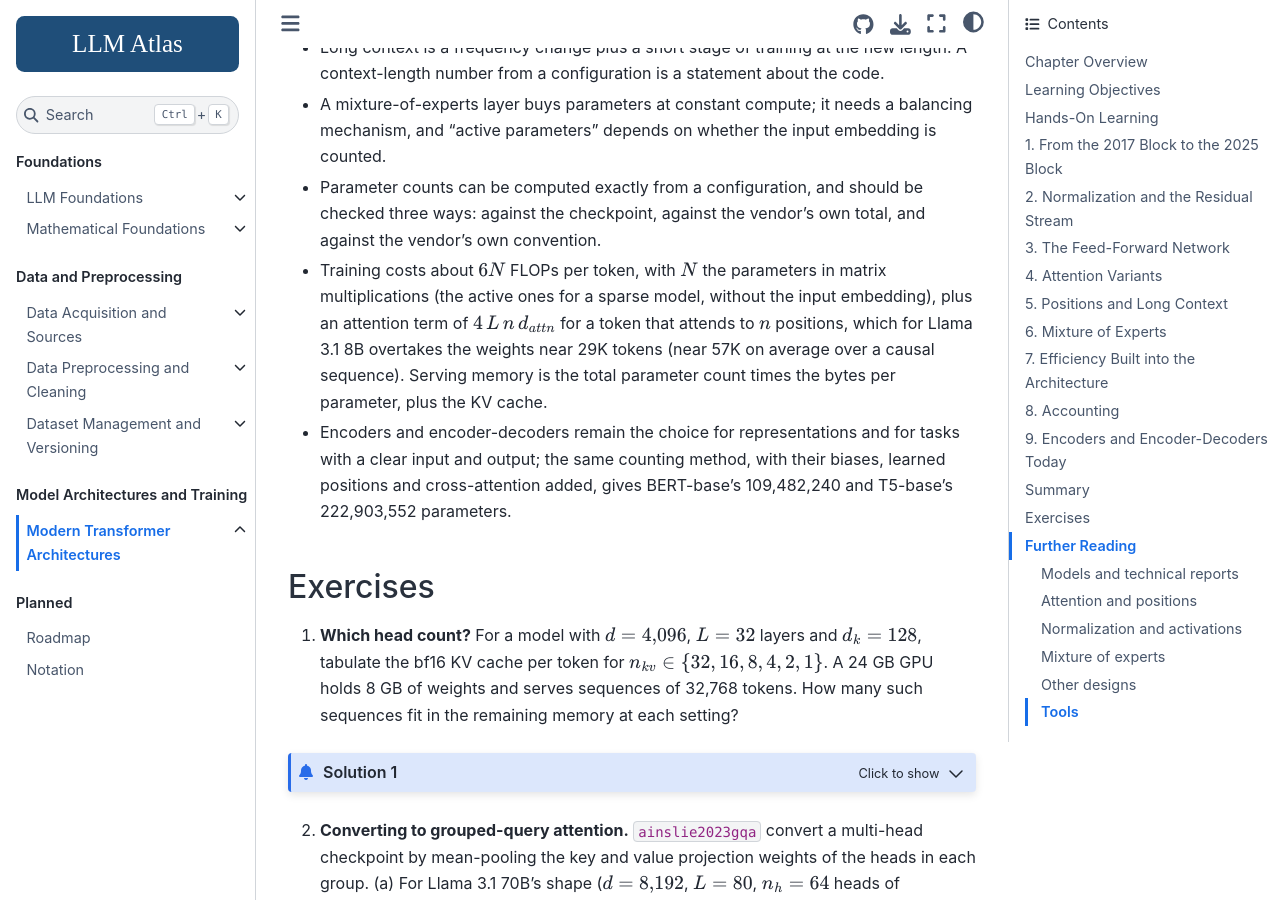
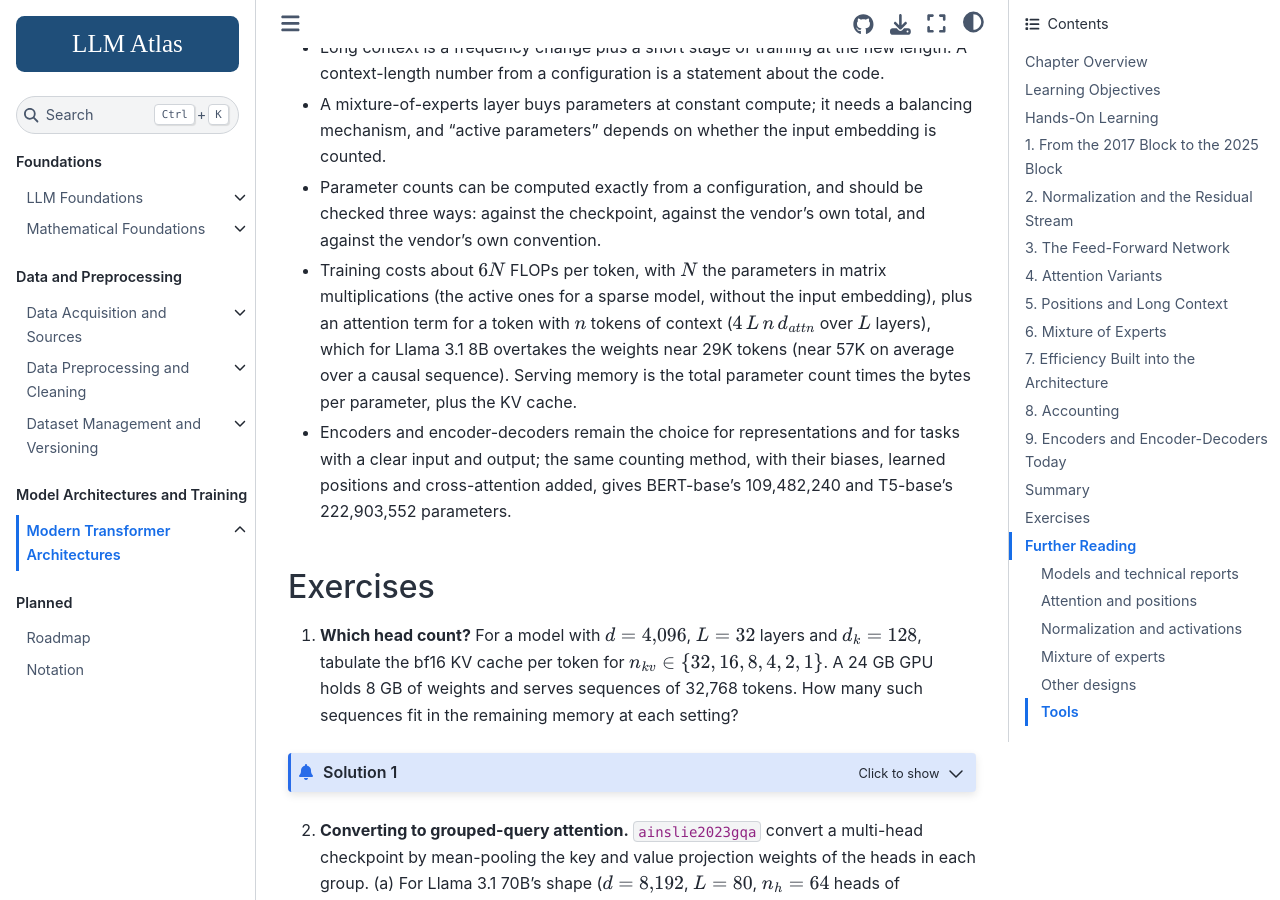
Before and after one commit to Beaker12/llmatlas, a Jupyter Book: the page built from chapters/06-architectures/index.md, in a window 1280 px wide and 900 px high, scrolled down 47647 px. Built offline with Jupyter Book 1.0.4 settings and Sphinx 7.4.7 and the Sphinx Book theme 1.1.4, drawn with Linux system fonts in a browser that asks for light colours; pages that are not in the unit, such as notebooks, are missing from menus; cross-references to code outside the pages are shown as plain code; some of the changed text lies outside the part shown.

```diff
--- a/chapters/06-architectures/index.md
+++ b/chapters/06-architectures/index.md
@@ -1079,7 +1079,7 @@
 
 First, the embedding lookup is not a multiplication, so $N$ should exclude the input embedding table. The output projection is a multiplication and stays in. For a sparse model, $N$ is the *active* count, with the router included.
 
-Second, attention adds a term proportional to the context length $n$, which the $6N$ rule omits. A token that attends to $n$ positions scores them against its query ($n\,d_{attn}$ multiply-adds per layer, with $d_{attn} = n_h d_k$ the attention width) and then takes the weighted sum of their values (another $n\,d_{attn}$). Over $L$ layers that is $4\,L\,n\,d_{attn}$ FLOPs, the count of {ref}`sec-ch2-flops`. {cite:t}`kaplan2020scaling` write the forward pass per token as $2N + 2\,L\,n\,d_{attn}$, half of this term, which is also the average over a causal sequence of $n$ tokens, where the mean token attends to $n/2$ positions; training is three times the forward pass. For Llama 3.1 8B the last token of a 131,072-token sequence attends to 131,072 earlier positions and costs $4 \times 32 \times 131{,}072 \times 4{,}096 = 68.7$ GFLOPs in the attention term of the forward pass, against $2N = 2 \times 7.50\text{B} = 15.0$ GFLOPs for the weights, 4.6 times as much. Averaged over the sequence the term is 34.4 GFLOPs, still 2.3 times $2N$. At $n = d_{attn} = 4{,}096$ the attention term is 12.5% of the total (6.7% for the average), so at short context the $6N$ rule is a good approximation and at 128K it is not. {numref}`fig-ch6-flops-context` follows both terms from short to long context.
+Second, attention adds a term proportional to the context length $n$, which the $6N$ rule omits. A token with $n$ tokens of context scores them against its query ($n\,d_{attn}$ multiply-adds per layer, with $d_{attn} = n_h d_k$ the attention width) and then takes the weighted sum of their values (another $n\,d_{attn}$). Over $L$ layers that is $4\,L\,n\,d_{attn}$ FLOPs, the count of {ref}`sec-ch2-flops`. {cite:t}`kaplan2020scaling` write the forward pass per token as $2N + 2\,L\,n\,d_{attn}$, half of this term, which is also the average over a causal sequence of $n$ tokens, where the mean token attends to $n/2$ positions; training is three times the forward pass. For Llama 3.1 8B the last token of a 131,072-token sequence attends to 131,072 earlier positions and costs $4 \times 32 \times 131{,}072 \times 4{,}096 = 68.7$ GFLOPs in the attention term of the forward pass, against $2N = 2 \times 7.50\text{B} = 15.0$ GFLOPs for the weights, 4.6 times as much. Averaged over the sequence the term is 34.4 GFLOPs, still 2.3 times $2N$. At $n = d_{attn} = 4{,}096$ the attention term is 12.5% of the total (6.7% for the average), so at short context the $6N$ rule is a good approximation and at 128K it is not. {numref}`fig-ch6-flops-context` follows both terms from short to long context.
 
 :::{figure} figures/flops-context.*
 :name: fig-ch6-flops-context
@@ -1087,7 +1087,7 @@
 :width: 100%
 
 Llama 3.1 8B's forward cost per token: the weights' $2N = 15.0$ GFLOPs against the
-attention term $4\,L\,n\,d_{attn}$ of a token that attends to $n$ positions. At
+attention term of a token with $n$ tokens of context, $4\,L\,n\,d_{attn}$ over $L$ layers. At
 $n = d_{attn} = 4{,}096$ attention is 12.5% of the total; it equals the weights near
 29K tokens and is 4.6 times the weights at 128K. The dashed line, $2\,L\,n\,d_{attn}$,
 is the average over a causal sequence of $n$ tokens (the term in Kaplan et al.'s count);
@@ -1183,7 +1183,7 @@
 - Long context is a frequency change plus a short stage of training at the new length. A context-length number from a configuration is a statement about the code.
 - A mixture-of-experts layer buys parameters at constant compute; it needs a balancing mechanism, and "active parameters" depends on whether the input embedding is counted.
 - Parameter counts can be computed exactly from a configuration, and should be checked three ways: against the checkpoint, against the vendor's own total, and against the vendor's own convention.
-- Training costs about $6N$ FLOPs per token, with $N$ the parameters in matrix multiplications (the active ones for a sparse model, without the input embedding), plus an attention term of $4\,L\,n\,d_{attn}$ for a token that attends to $n$ positions, which for Llama 3.1 8B overtakes the weights near 29K tokens (near 57K on average over a causal sequence). Serving memory is the total parameter count times the bytes per parameter, plus the KV cache.
+- Training costs about $6N$ FLOPs per token, with $N$ the parameters in matrix multiplications (the active ones for a sparse model, without the input embedding), plus an attention term for a token with $n$ tokens of context ($4\,L\,n\,d_{attn}$ over $L$ layers), which for Llama 3.1 8B overtakes the weights near 29K tokens (near 57K on average over a causal sequence). Serving memory is the total parameter count times the bytes per parameter, plus the KV cache.
 - Encoders and encoder-decoders remain the choice for representations and for tasks with a clear input and output; the same counting method, with their biases, learned positions and cross-attention added, gives BERT-base's 109,482,240 and T5-base's 222,903,552 parameters.
 
 (sec-ch6-exercises)=
```
Also changed, not shown: chapters/06-architectures/notation-local.md (+2 -0 lines), notation.md (+2 -0 lines).
